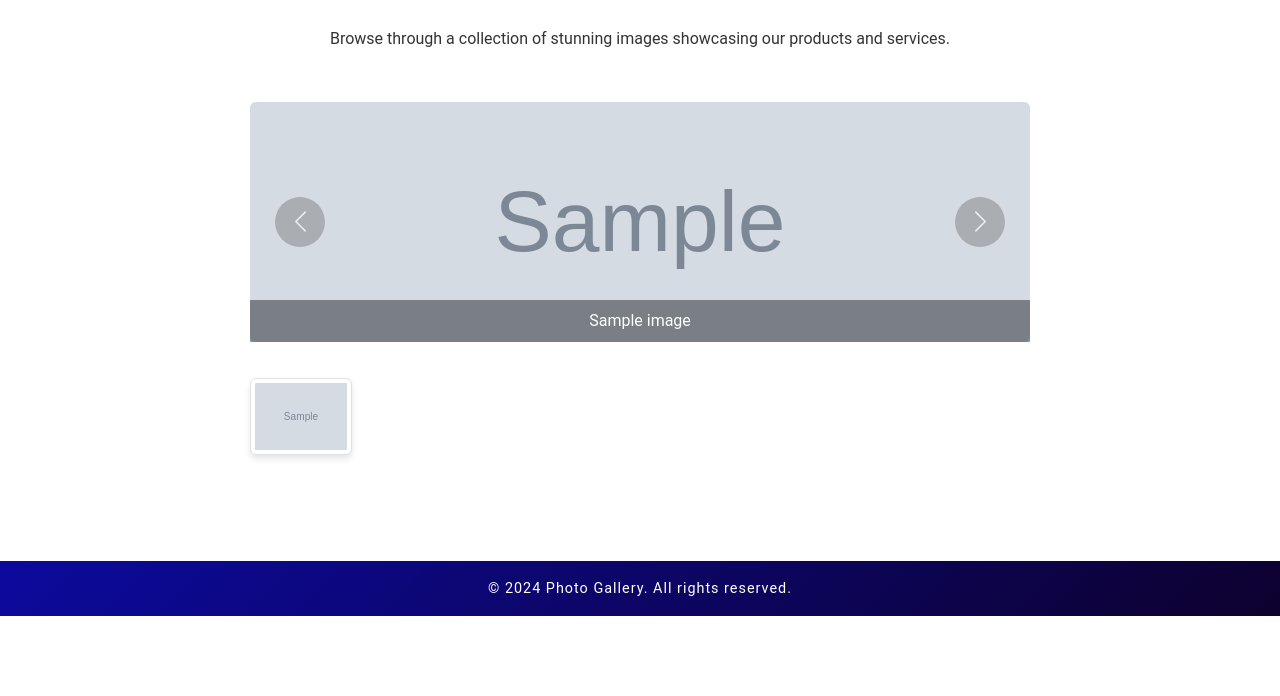
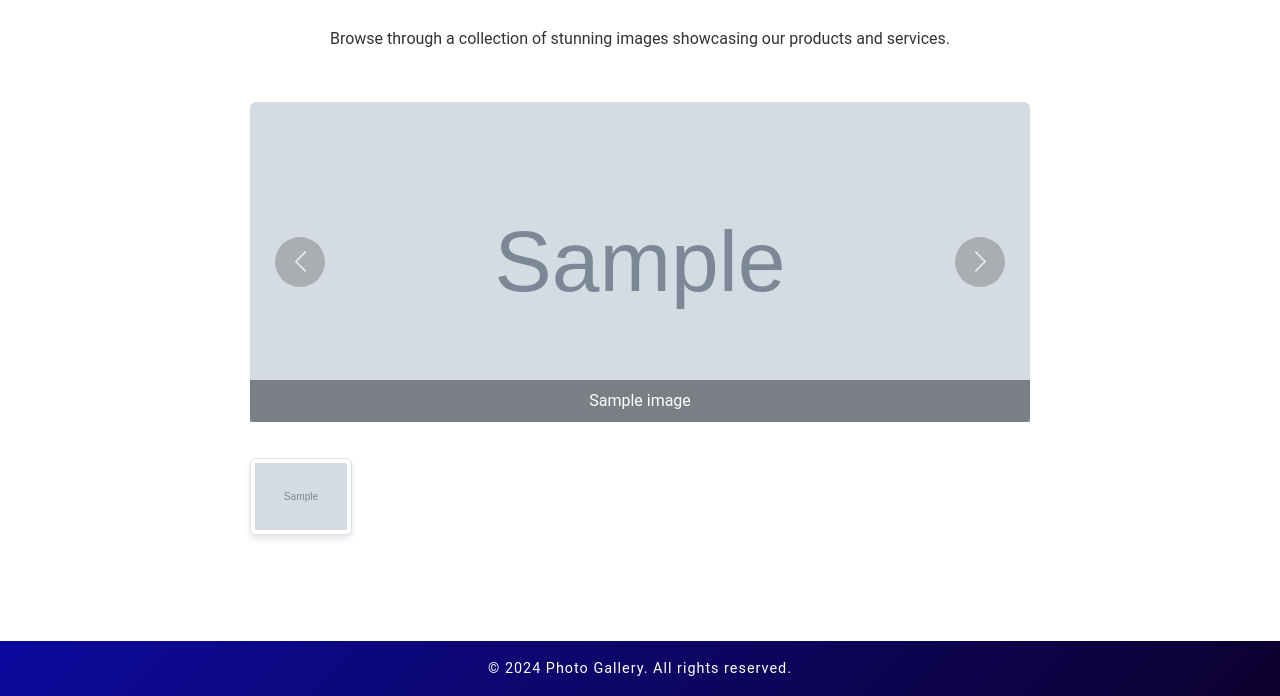
Before and after one commit to RaajiaShah/Photo_Gallery, a PHP site: page / in a window 1280 px wide. Shown: the part 428-1124 px from the top of the page. Before the commit the page ends 1044 px from the top, so only its background shows below. Run offline with PHP 8.4, Linux system fonts and the light colour scheme; tables that the repository leaves empty hold one stand-in row (values such as "Sample post"); grey boxes marked "Sample" are stand-in pictures.

Commit message:
style.css

```diff
--- a/css/style.css
+++ b/css/style.css
@@ -130,7 +130,7 @@ h2.heading-with-underline {
 
 .carousel-inner img {
     width: 100%;
-    height: 30vh;
+    height: 40vh;
     object-fit: cover;
     border-radius: 15px;
     transition: transform 0.3s ease, box-shadow 0.3s ease;
```
